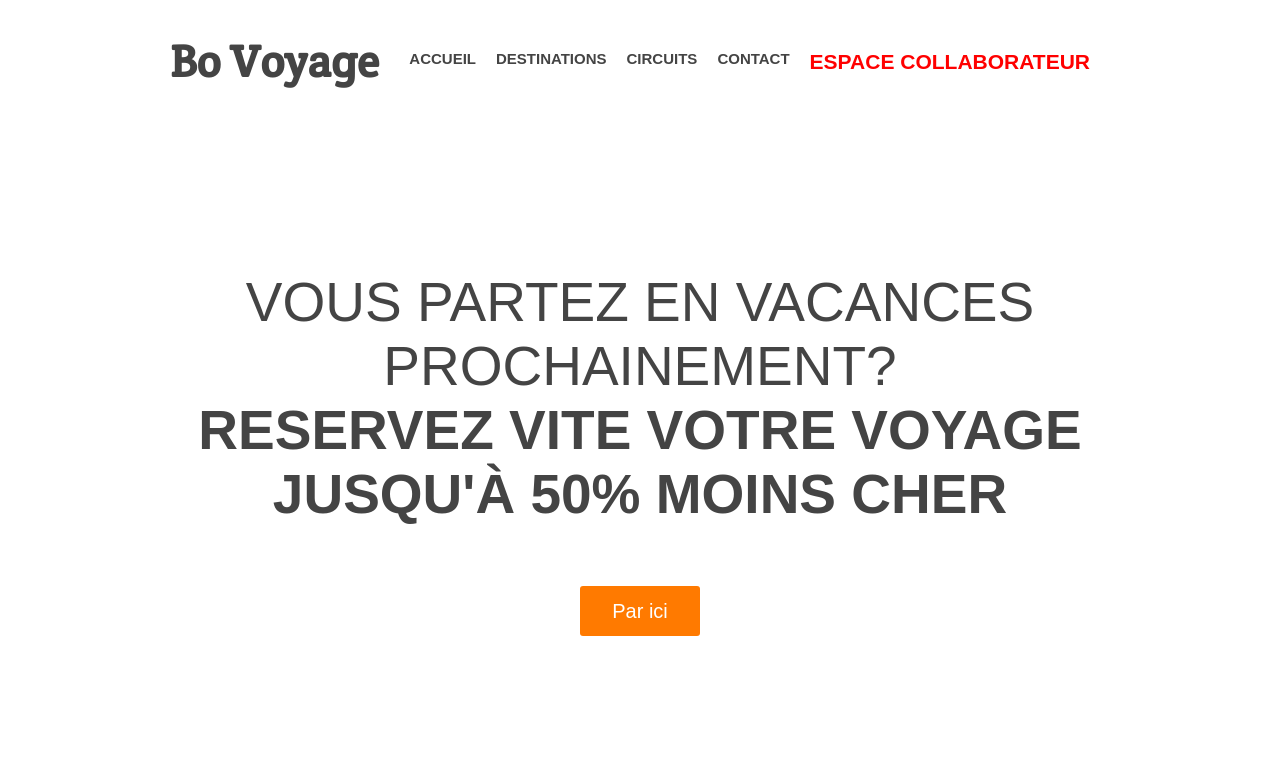
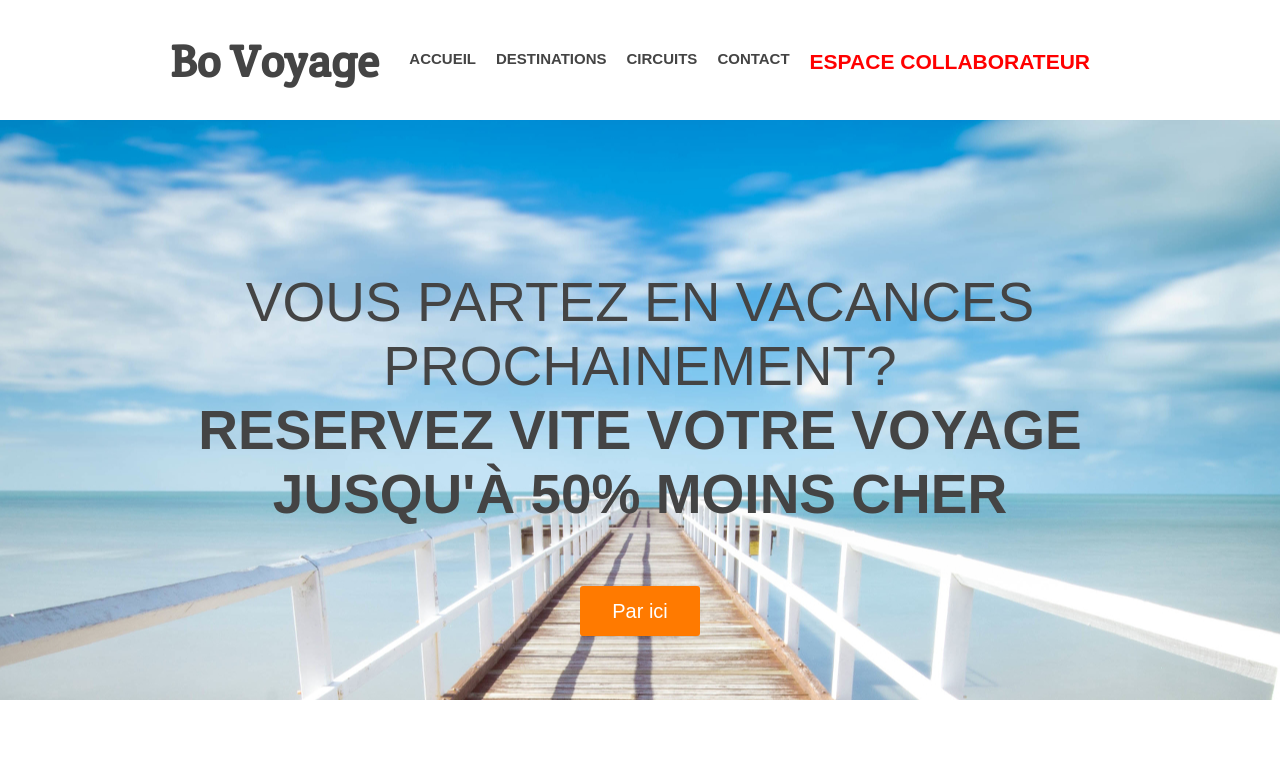
Before and after one commit to AlexandrePoirotGtm/BovoyageProjet3, a plain HTML site: page Projet Web/index.html in a window 1280 px wide. Shown: the top 777 px of the page. Drawn offline with Linux system fonts and the light colour scheme; files whose address does not match are found by name.

Commit message:
Changement de lien css

```diff
--- a/Projet Web/style/style.css
+++ b/Projet Web/style/style.css
@@ -104,7 +104,7 @@ header nav ul li a
 #main-image
 {
     height: 580px;
-    background: url('images/main.jpg') center;
+    background: url('../images/main.jpg') center;
 }
 #main-image h2
 {
```
